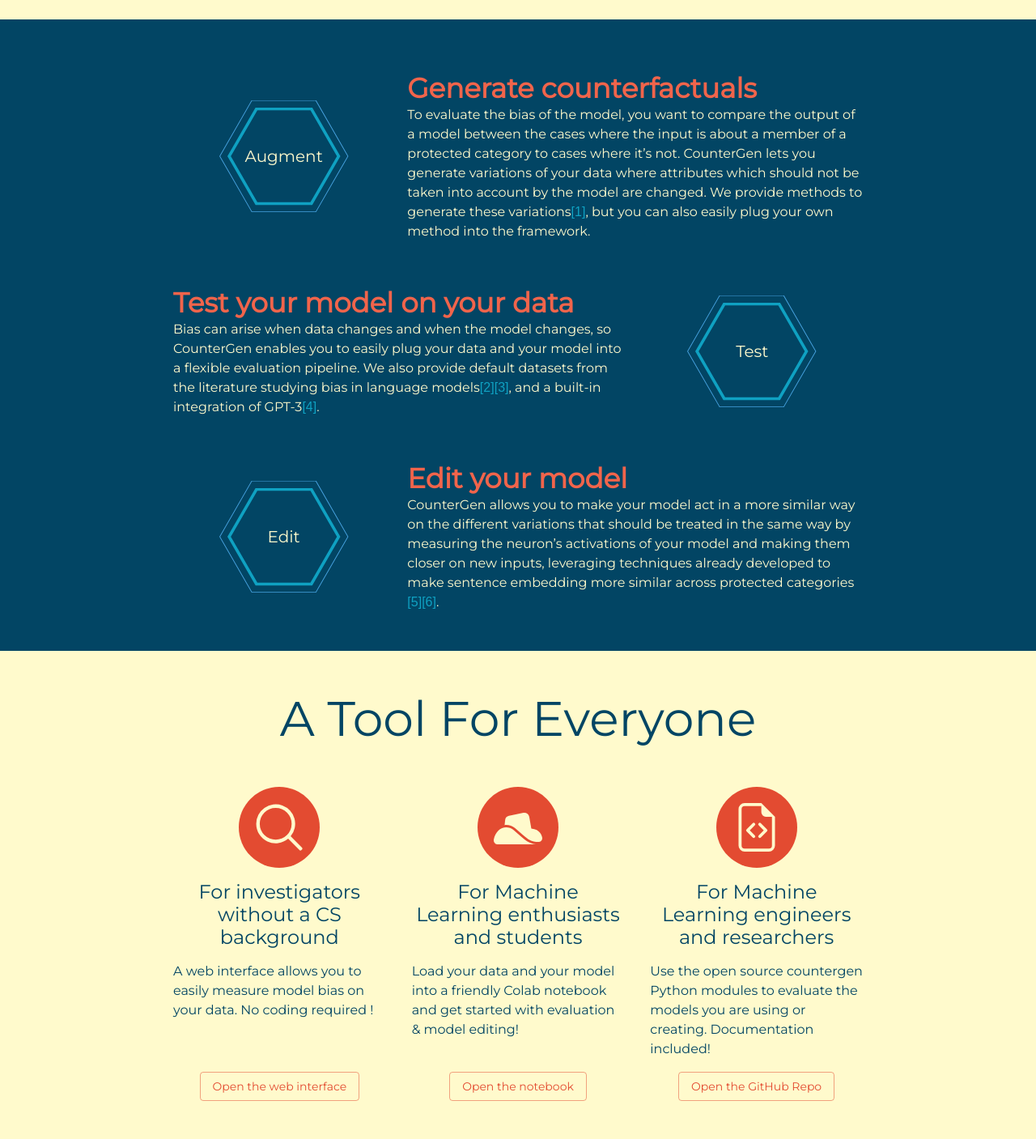
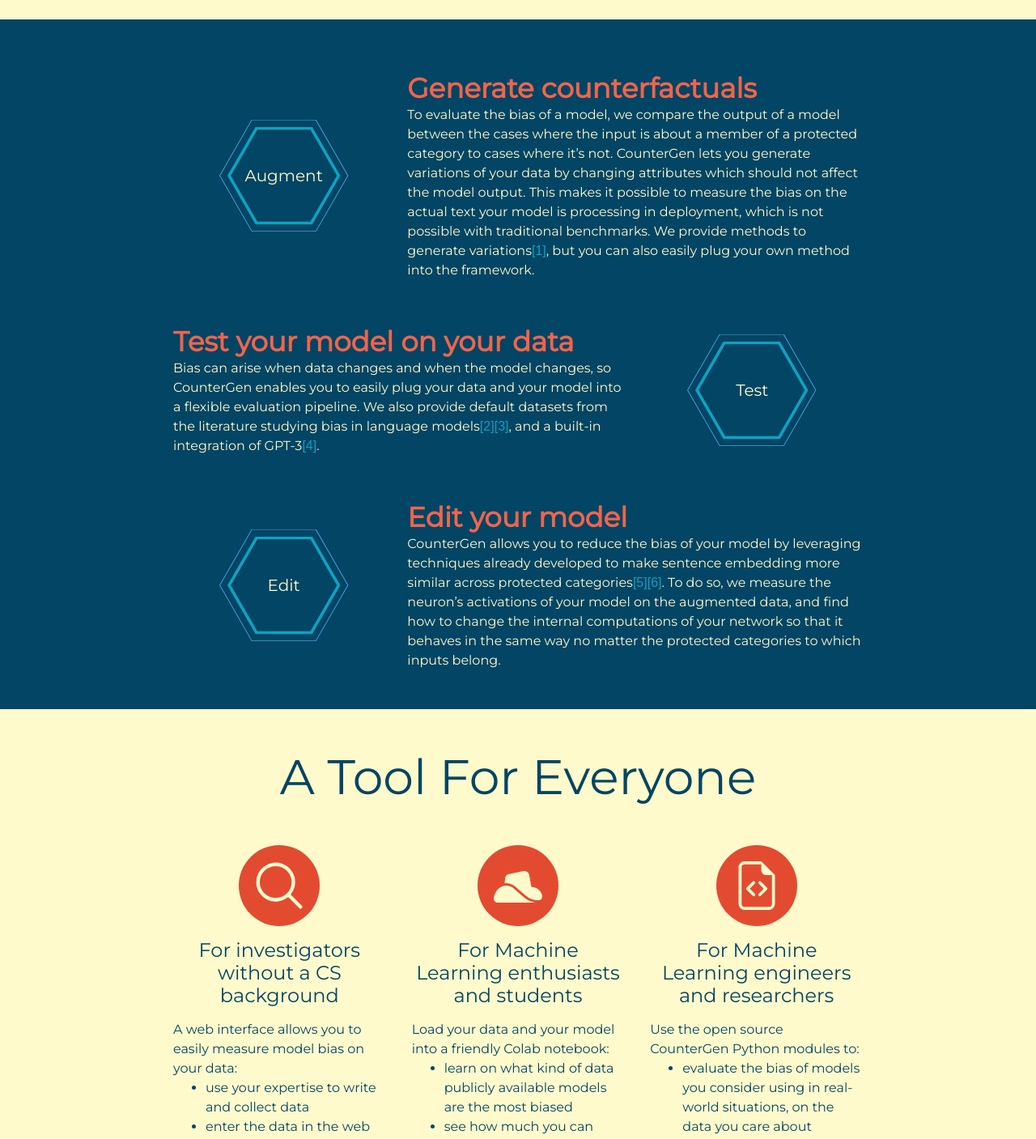
Before and after one commit to safer-ai/SaferAI-Website, a React (Create React App) app in the folder frontend/: page / in a window 1280 px wide. Shown: the part 800-2207 px from the top of the page at 81% size. Built offline with nearby package versions, Linux system fonts and the light colour scheme; no server answers.

Commit message:
Formulation fix

```diff
--- a/frontend/src/countergenmain_sections/Process.tsx
+++ b/frontend/src/countergenmain_sections/Process.tsx
@@ -68,14 +68,15 @@
         >
           <HexBlock text="Augment" />
           <TextParagraph title="Generate counterfactuals">
-            To evaluate the bias of the model, you want to compare the output of
-            a model between the cases where the input is about a member of a
-            protected category to cases where it’s not. CounterGen lets you
-            generate variations of your data where attributes which should not
-            be taken into account by the model are changed. We provide methods
-            to generate these variations
-            {<ReferenceMarker refId="llmd" />}, but you can also easily plug
-            your own method into the framework.
+            To evaluate the bias of a model, we compare the output of a model
+            between the cases where the input is about a member of a protected
+            category to cases where it’s not. CounterGen lets you generate
+            variations of your data by changing attributes which should not
+            affect the model output. This makes it possible to measure the bias
+            on the actual text your model is processing in deployment, which is
+            not possible with traditional benchmarks. We provide methods to
+            generate variations{<ReferenceMarker refId="llmd" />}, but you can
+            also easily plug your own method into the framework.
           </TextParagraph>
         </Grid>
         <Grid
@@ -105,13 +106,14 @@
         >
           <HexBlock text="Edit" />
           <TextParagraph title="Edit your model">
-            CounterGen allows you to make your model act in a more similar way
-            on the different variations that should be treated in the same way
-            by measuring the neuron’s activations of your model and making them
-            closer on new inputs, leveraging techniques already developed to
-            make sentence embedding more similar across protected categories
-            {<ReferenceMarker refId="inlp" />}
-            {<ReferenceMarker refId="rlace" />}.
+            CounterGen allows you to reduce the bias of your model by leveraging
+            techniques already developed to make sentence embedding more similar
+            across protected categories{<ReferenceMarker refId="inlp" />}
+            {<ReferenceMarker refId="rlace" />}. To do so, we measure the
+            neuron’s activations of your model on the augmented data, and find
+            how to change the internal computations of your network so that it
+            behaves in the same way no matter the protected categories to which
+            inputs belong.
           </TextParagraph>
         </Grid>
       </Container>
--- a/frontend/src/countergenmain_sections/UseCases.tsx
+++ b/frontend/src/countergenmain_sections/UseCases.tsx
@@ -83,8 +83,16 @@
           </Typography>
         </Grid>
         <Grid item xs={12} md={4} order={{ md: 1 + nbCol * 2 }}>
-          A web interface allows you to easily measure model bias on your data.
-          No coding required !
+          A web interface allows you to easily measure model bias on your data:
+          <ul style={{ marginTop: "0", marginBottom: "0" }}>
+            <li>use your expertise to write and collect data</li>
+            <li>enter the data in the web app and measure model bias</li>
+            <li>
+              warn relevant stakeholders (e.g engineers, auditors, regulators)
+              about the biases you have found
+            </li>
+          </ul>
+          No coding required!
         </Grid>
         <Grid item xs={12} md={4} order={{ md: 1 + nbCol * 3 }}>
           <CenteredButton>
@@ -116,8 +124,17 @@
           </Typography>
         </Grid>
         <Grid item xs={12} md={4} order={{ md: 2 + nbCol * 2 }}>
-          Load your data and your model into a friendly Colab notebook and get
-          started with evaluation & model editing!
+          Load your data and your model into a friendly Colab notebook:
+          <ul style={{ marginTop: "0", marginBottom: "0" }}>
+            <li>
+              learn on what kind of data publicly available models are the most
+              biased
+            </li>
+            <li>see how much you can reduce the bias of a model</li>
+            <li>try new techniques to reduce model bias</li>
+          </ul>
+          Use the Colab graphical interface to get started, personalize it, and
+          dig deeper!
         </Grid>
         <Grid item xs={12} md={4} order={{ md: 2 + nbCol * 3 }}>
           <CenteredButton>
@@ -150,8 +167,16 @@
           </Typography>
         </Grid>
         <Grid item xs={12} md={4} order={{ md: 3 + nbCol * 2 }}>
-          Use the open source countergen Python modules to evaluate the models
-          you are using or creating. Documentation included!
+          Use the open source CounterGen Python modules to:
+          <ul style={{ marginTop: "0", marginBottom: "0" }}>
+            <li>
+              evaluate the bias of models you consider using in real-world
+              situations, on the data you care about
+            </li>
+            <li>edit your model to reduce its bias</li>
+            <li>monitor the bias of your model during deployment</li>
+          </ul>
+          Documentation included!
         </Grid>
         <Grid item xs={12} md={4} order={{ md: 3 + nbCol * 3 }}>
           <CenteredButton>
```
